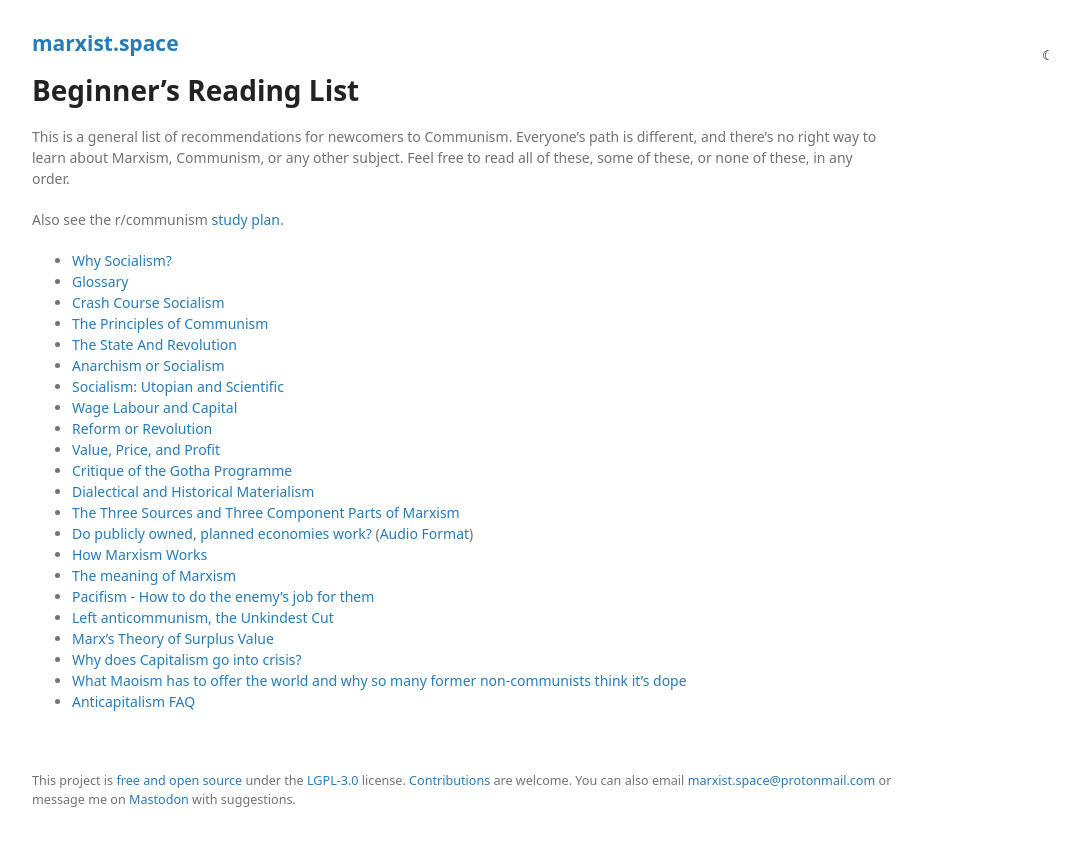
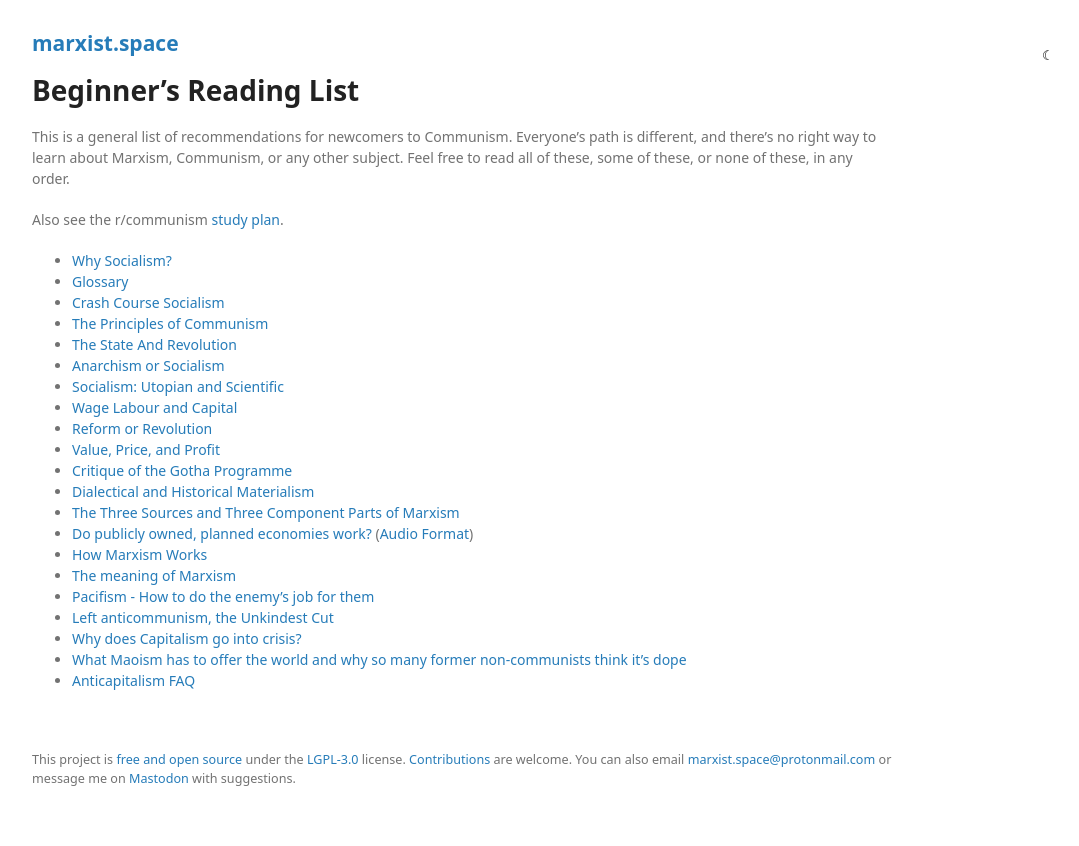
Before and after one commit to prolesoft/marxist.space, a Jekyll site: the page built from beginners-reading-list.md, in a window 1280 px wide. Shown: the top 846 px of the page, without its empty margins (178-1257 px from the left). Built offline with Jekyll 4.4.1, drawn with Linux system fonts in a browser that asks for light colours; our own code applies the rules of GitHub Pages for plain Markdown files.

Commit message:
rm trostkyite link -- good content in the link, but may lead newcomers to bad tendencies

```diff
--- a/beginners-reading-list.md
+++ b/beginners-reading-list.md
@@ -32,7 +32,6 @@ Also see the r/communism
 * [The meaning of Marxism](https://www.amazon.com/Meaning-Marxism-Paul-DAmato/dp/1931859299)
 * [Pacifism - How to do the enemy's job for them](https://theredphoenixapl.org/2011/08/11/pacifism-how-to-do-the-enemys-job-for-them/)
 * [Left anticommunism, the Unkindest Cut](http://www.greanvillepost.com/2015/05/23/left-anticommunism-the-unkindest-cut/)
-* [Marx’s Theory of Surplus Value](https://www.ernestmandel.org/en/works/txt/1990/karlmarx/7.htm)
 * [Why does Capitalism go into crisis?](http://www.marxist.com/why-does-capitalism-go-into-crisis.htm)
 * [What Maoism has to offer the world and why so many former non-communists think it’s dope](https://jiminykrix.wordpress.com/2016/09/14/what-maoism-has-to-offer-the-world-and-why-so-many-former-non-communists-think-its-dope/)
 * [Anticapitalism FAQ](http://anticapitalismfaq.com/)
```
